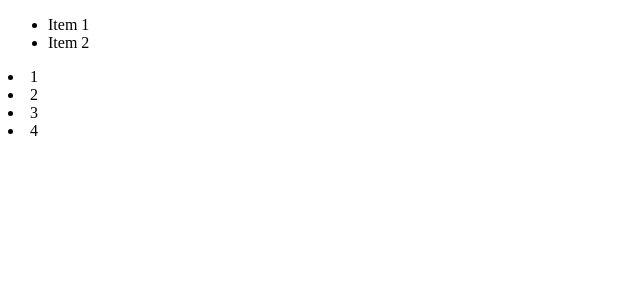
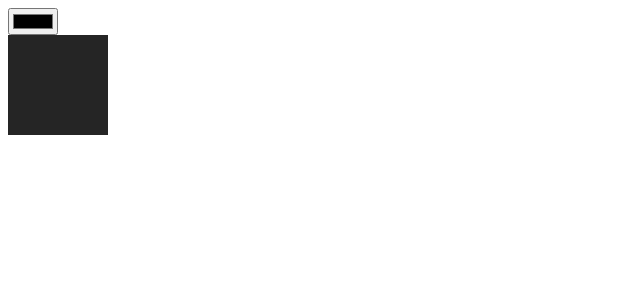
Before and after one commit to ani29dy/30-ReactJS-Problems, a React (Vite) app: page / in a window 1280 px wide. Shown: the top 300 px of the page, without its empty margins (0-640 px from the left). Built offline with nearby package versions, Linux system fonts and the light colour scheme.

Commit message:
Problem 17 added to App.jsx

```diff
--- a/src/App.jsx
+++ b/src/App.jsx
@@ -15,6 +15,7 @@ import LoginForm from "./Problems/13-LoginForm";
 import WeatherAPI from "./Problems/14-WeatherAPI";
 import SearchBar from "./Problems/15-SearchBar";
 import Pagination from "./Problems/16-Pagination";
+import ColorPicker from "./Problems/17-ColorPicker";
 
 function App() {
   const item = [
@@ -44,7 +45,8 @@ function App() {
       {/* <LoginForm /> */}
       {/* <WeatherAPI /> */}
       {/* <SearchBar items={item} /> */}
-      <Pagination items={item} itemsPerPage={2} />
+      {/* <Pagination items={item} itemsPerPage={2} /> */}
+      <ColorPicker />
     </>
   );
 }
```
